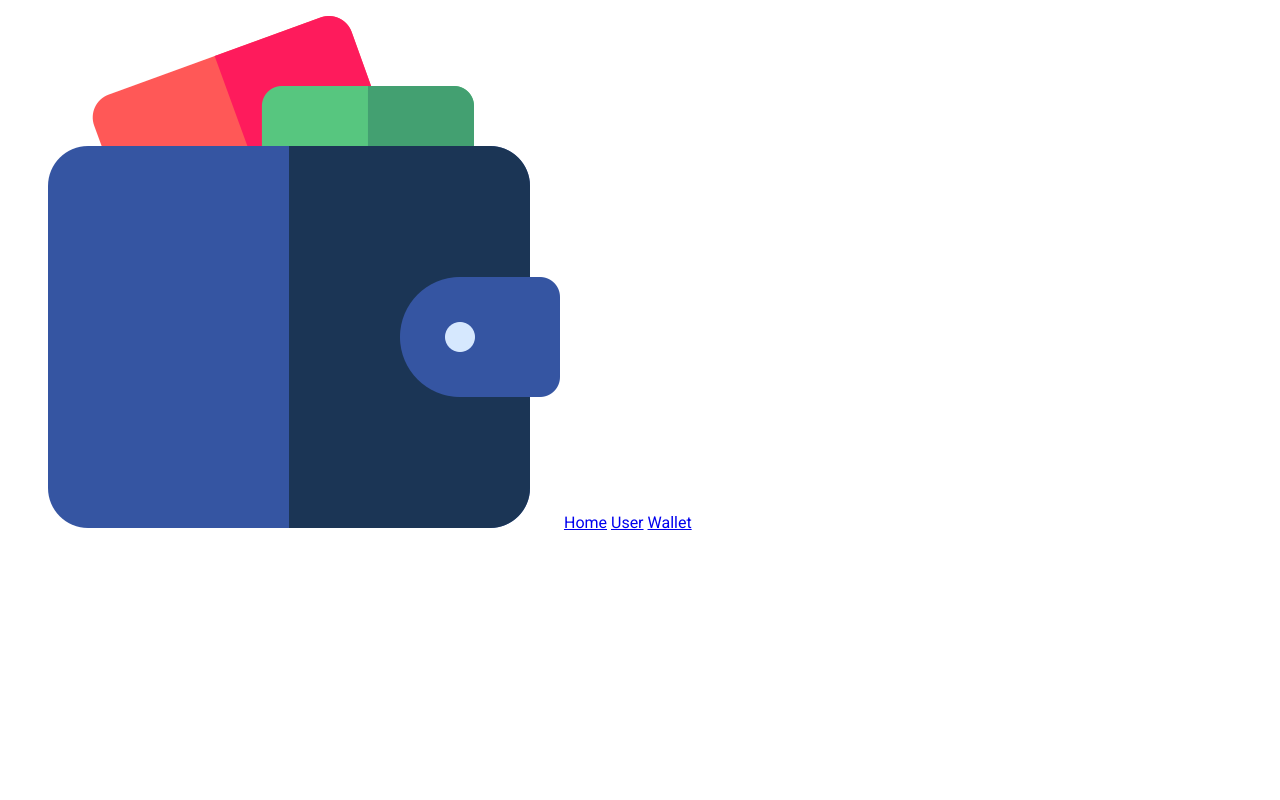
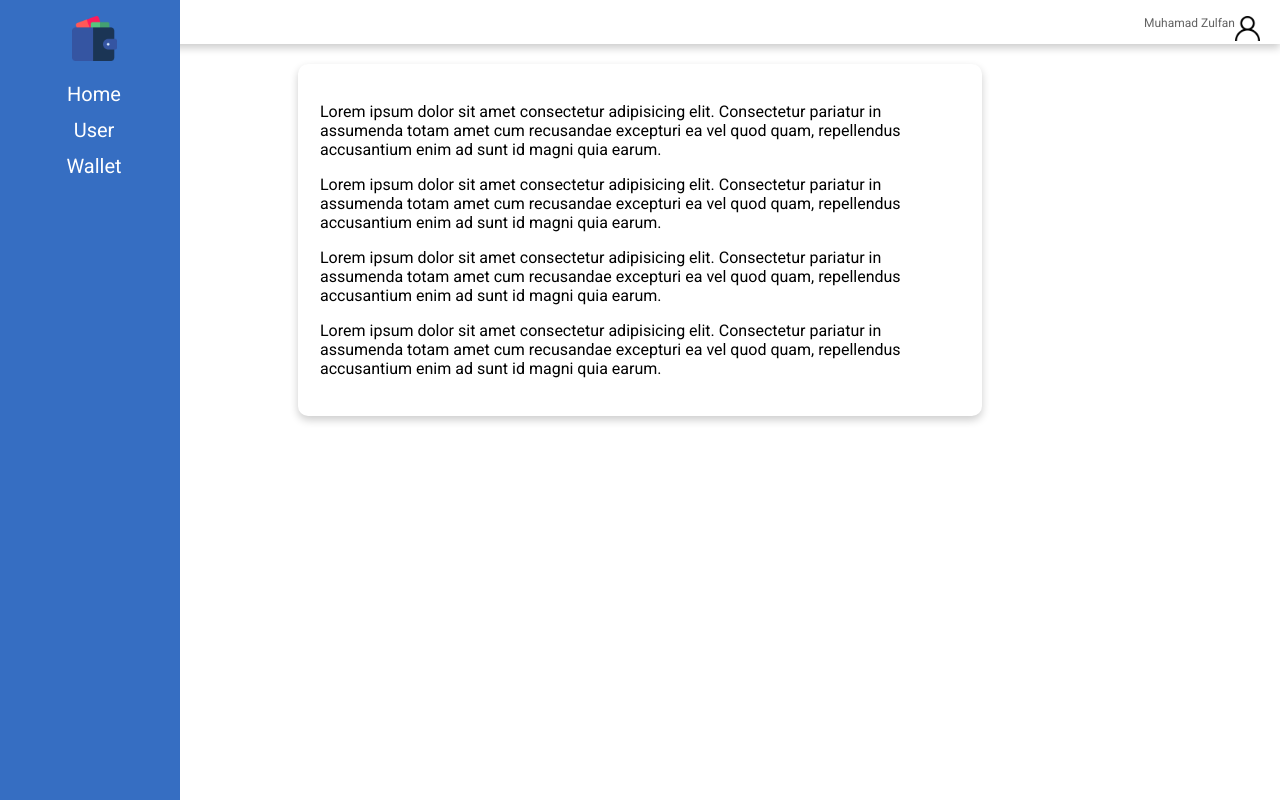
Before and after one commit to neunicorn/tabungan-sekolah, a PHP site: page /main.php in a window 1280 px wide. Run offline with PHP 8.4, Linux system fonts and the light colour scheme.

Commit message:
mengubah main.css

```diff
--- a/css/main.css
+++ b/css/main.css
@@ -4,11 +4,102 @@ html{
     font-family: 'Roboto', sans-serif;
 }
 
+body{
+    margin: 0;
+}
+nav{
+    height: 100%;
+    width: 180px;
+    position: fixed;
+    z-index: 1;
+    top: 0;
+    left: 0;
+    background-color: rgb(54, 110, 194);
+    overflow-x: hidden;
+    padding-top: 0px;
+    text-align: center;
+
+}
+
+nav ul{
+    padding: 0;
+}
+
 nav img{
     display: inline-block;
+    width: 25%;
+    padding: 0px 8px 6px 16px;
+    transition: 0.3s;
+    margin-bottom: 5px;
+}
+nav img:hover{
+    width: 30%;
+}
+
+nav a{
+
+    padding: 6px 8px 6px 16px;
+    text-decoration: none;
+    font-size: 20px;
+    color: #ffffff;
+    display: block;
+    list-style: none;
+
 }
 
 nav li{
-    display: inline-block;
     list-style: none;
+
 }
+
+.container{
+    margin: auto;
+    background-color: rgb(255, 255, 255);
+    width: 50%;
+    padding: 20px;
+    position: relative;
+    border: 2px solid white;
+    border-radius: 10px;
+    box-shadow: 0 4px 8px 0 rgba(0,0,0,0.2);
+    transition: 0.3s;
+}
+
+.container:hover{
+    box-shadow: 0 8px 16px 0 rgba(0,0,0,0.2);
+}
+
+.top-bar{
+    align-items: center;
+    width: 100%;
+    background-color: rgb(255, 255, 255);
+    overflow: auto;
+    box-shadow: 0 4px 8px 0 rgba(0,0,0,0.2);
+    margin-bottom: 20px;
+
+}
+
+.top-bar li{
+    float: right;
+    /* padding: 10px; */
+    color: rgb(99, 99, 99);
+    font-size: 12px;
+    list-style: none;
+    text-align: center;
+}
+
+.midle-of-container{
+    margin-right: 20px;
+}
+
+
+/* .profile p{
+    padding: 20px;
+    padding-top: 15px;
+    color: #929292;
+    display: inline;
+}
+
+.profile img{
+    padding: 20px;
+    padding-top: 15px;
+} */
--- a/index.php
+++ b/index.php
@@ -51,7 +51,7 @@
 
     </main>
     <footer>
-        <p>&copy; nabungyuk2021</p>
+        <small><p>copyright &copy; nabungyuk2021</p></small>
     </footer>
     <script src="https://cdn.jsdelivr.net/npm/bootstrap@5.1.3/dist/js/bootstrap.bundle.min.js" integrity="sha384-ka7Sk0Gln4gmtz2MlQnikT1wXgYsOg+OMhuP+IlRH9sENBO0LRn5q+8nbTov4+1p" crossorigin="anonymous"></script>
 </body>
--- a/main.php
+++ b/main.php
@@ -9,6 +9,7 @@
     <link rel = "icon" href = "img/wallet.png" >
 </head>
 <body>
+    <header>
         <nav>
             <ul>
             <li><img src="img/wallet.png" alt=""></li>
@@ -17,6 +18,26 @@
             <li><a href="#">Wallet</a></li>
             </ul>
         </nav>
+        <div class="top-bar">
+            <ul>
+                <li><img src="img/user2.png" alt="zulfan" width="25px" class="midle-of-container"/></li>
+                <li>Muhamad Zulfan</li>
+            </ul>
+        </div>
+    </header>
+    <main>
+        <div class="container">
+        <p>Lorem ipsum dolor sit amet consectetur adipisicing elit. Consectetur pariatur in assumenda totam amet cum recusandae excepturi ea vel quod quam, repellendus accusantium enim ad sunt id magni quia earum.</p>
+        <p>Lorem ipsum dolor sit amet consectetur adipisicing elit. Consectetur pariatur in assumenda totam amet cum recusandae excepturi ea vel quod quam, repellendus accusantium enim ad sunt id magni quia earum.</p>
+        <p>Lorem ipsum dolor sit amet consectetur adipisicing elit. Consectetur pariatur in assumenda totam amet cum recusandae excepturi ea vel quod quam, repellendus accusantium enim ad sunt id magni quia earum.</p>
+
+            <p>Lorem ipsum dolor sit amet consectetur adipisicing elit. Consectetur pariatur in assumenda totam amet cum recusandae excepturi ea vel quod quam, repellendus accusantium enim ad sunt id magni quia earum.</p>
+        </div>
+    </main>
+    <footer>
+
+    </footer>
+
 
 </body>
 </html>
```
Also changed, not shown: img/unnamed.jpg (added). Lines whose indentation alone changed are shown as unchanged.
